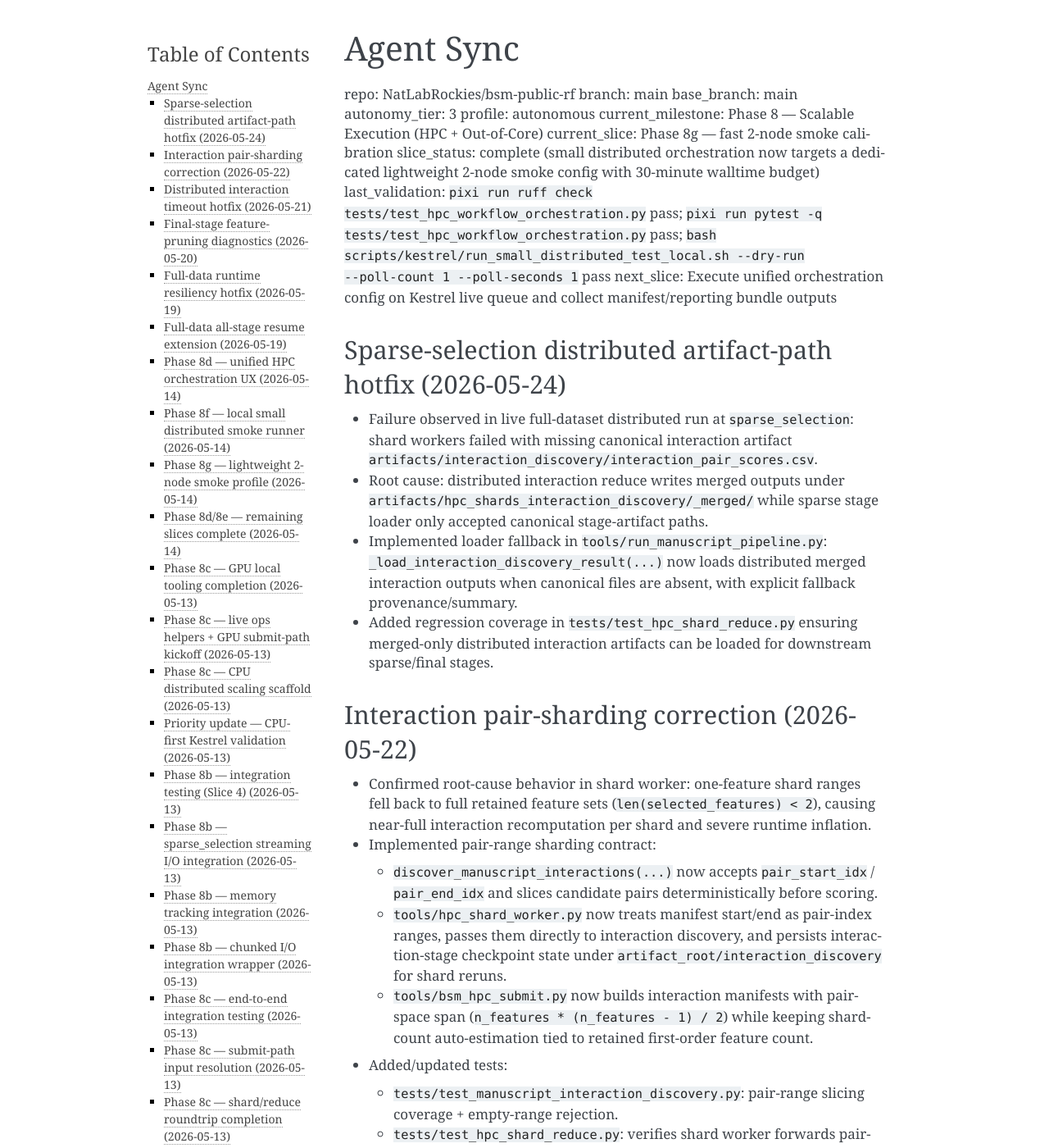
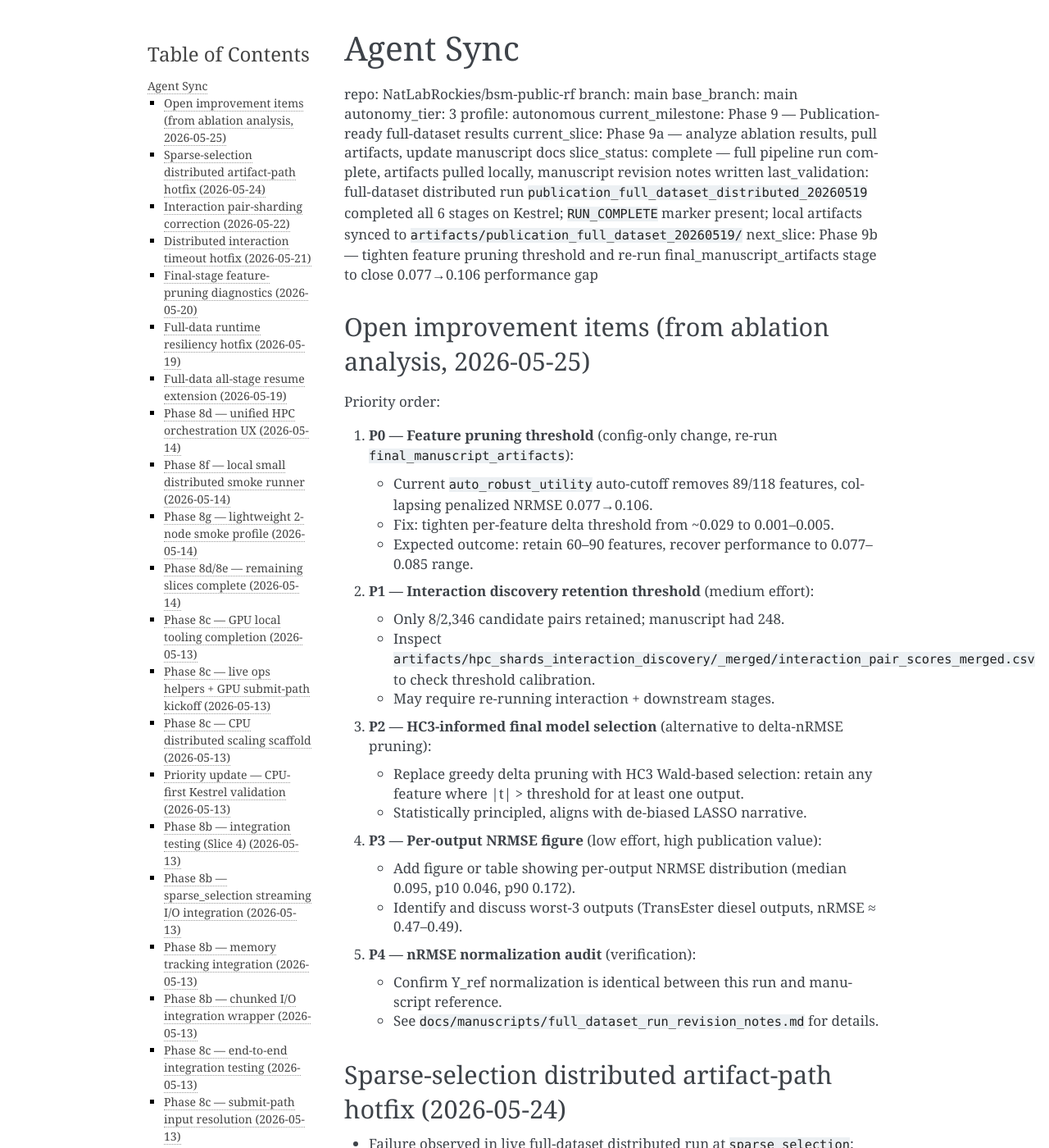
Before and after one commit to NatLabRockies/rfm-pipeline, a Sphinx documentation site: the page built from docs/AGENT_SYNC.md, in a window 1280 px wide and 1400 px high. Shown: the whole window at 82% size. Built offline with Sphinx 7.4.7, drawn with Linux system fonts in a browser that asks for light colours.

Commit message:
docs: add full-dataset run results, ablation analysis, and manuscript revision notes

```diff
--- a/docs/AGENT_SYNC.md
+++ b/docs/AGENT_SYNC.md
@@ -5,11 +5,42 @@ branch: main
 base_branch: main
 autonomy_tier: 3
 profile: autonomous
-current_milestone: Phase 8 — Scalable Execution (HPC + Out-of-Core)
-current_slice: Phase 8g — fast 2-node smoke calibration
-slice_status: complete (small distributed orchestration now targets a dedicated lightweight 2-node smoke config with 30-minute walltime budget)
-last_validation: `pixi run ruff check tests/test_hpc_workflow_orchestration.py` pass; `pixi run pytest -q tests/test_hpc_workflow_orchestration.py` pass; `bash scripts/kestrel/run_small_distributed_test_local.sh --dry-run --poll-count 1 --poll-seconds 1` pass
-next_slice: Execute unified orchestration config on Kestrel live queue and collect manifest/reporting bundle outputs
+current_milestone: Phase 9 — Publication-ready full-dataset results
+current_slice: Phase 9a — analyze ablation results, pull artifacts, update manuscript docs
+slice_status: complete — full pipeline run complete, artifacts pulled locally, manuscript revision notes written
+last_validation: full-dataset distributed run `publication_full_dataset_distributed_20260519` completed all 6 stages on Kestrel; `RUN_COMPLETE` marker present; local artifacts synced to `artifacts/publication_full_dataset_20260519/`
+next_slice: Phase 9b — tighten feature pruning threshold and re-run final_manuscript_artifacts stage to close 0.077→0.106 performance gap
+
+## Open improvement items (from ablation analysis, 2026-05-25)
+
+Priority order:
+
+1. **P0 — Feature pruning threshold** (config-only change, re-run `final_manuscript_artifacts`):
+
+   - Current `auto_robust_utility` auto-cutoff removes 89/118 features, collapsing penalized NRMSE 0.077→0.106.
+   - Fix: tighten per-feature delta threshold from ~0.029 to 0.001–0.005.
+   - Expected outcome: retain 60–90 features, recover performance to 0.077–0.085 range.
+
+1. **P1 — Interaction discovery retention threshold** (medium effort):
+
+   - Only 8/2,346 candidate pairs retained; manuscript had 248.
+   - Inspect `artifacts/hpc_shards_interaction_discovery/_merged/interaction_pair_scores_merged.csv` to check threshold calibration.
+   - May require re-running interaction + downstream stages.
+
+1. **P2 — HC3-informed final model selection** (alternative to delta-nRMSE pruning):
+
+   - Replace greedy delta pruning with HC3 Wald-based selection: retain any feature where |t| > threshold for at least one output.
+   - Statistically principled, aligns with de-biased LASSO narrative.
+
+1. **P3 — Per-output NRMSE figure** (low effort, high publication value):
+
+   - Add figure or table showing per-output NRMSE distribution (median 0.095, p10 0.046, p90 0.172).
+   - Identify and discuss worst-3 outputs (TransEster diesel outputs, nRMSE ≈ 0.47–0.49).
+
+1. **P4 — nRMSE normalization audit** (verification):
+
+   - Confirm Y_ref normalization is identical between this run and manuscript reference.
+   - See `docs/manuscripts/full_dataset_run_revision_notes.md` for details.
 
 ## Sparse-selection distributed artifact-path hotfix (2026-05-24)
 
```
Also changed, not shown: docs/manuscripts/full_dataset_run_revision_notes.md (added, +202 -0 lines).
